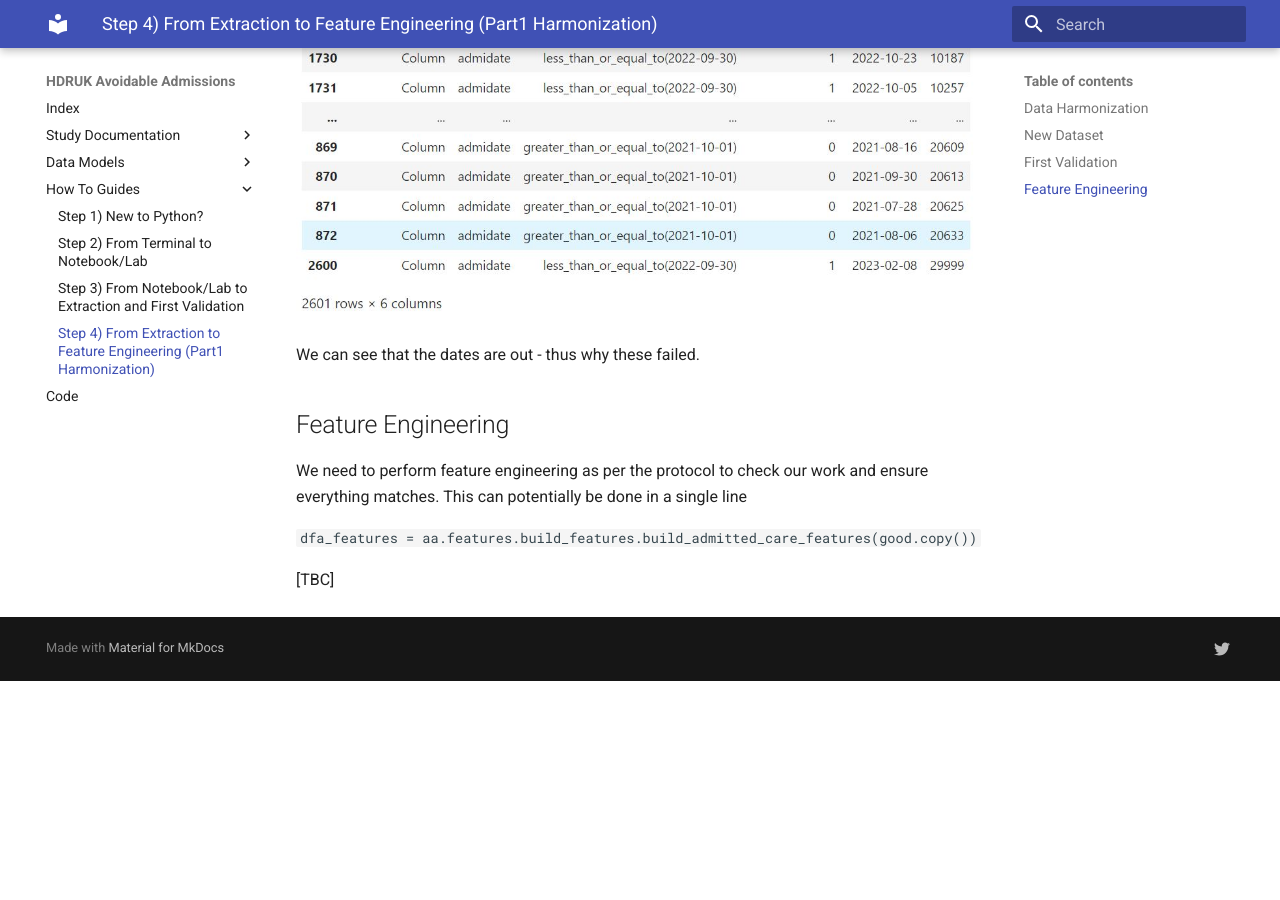
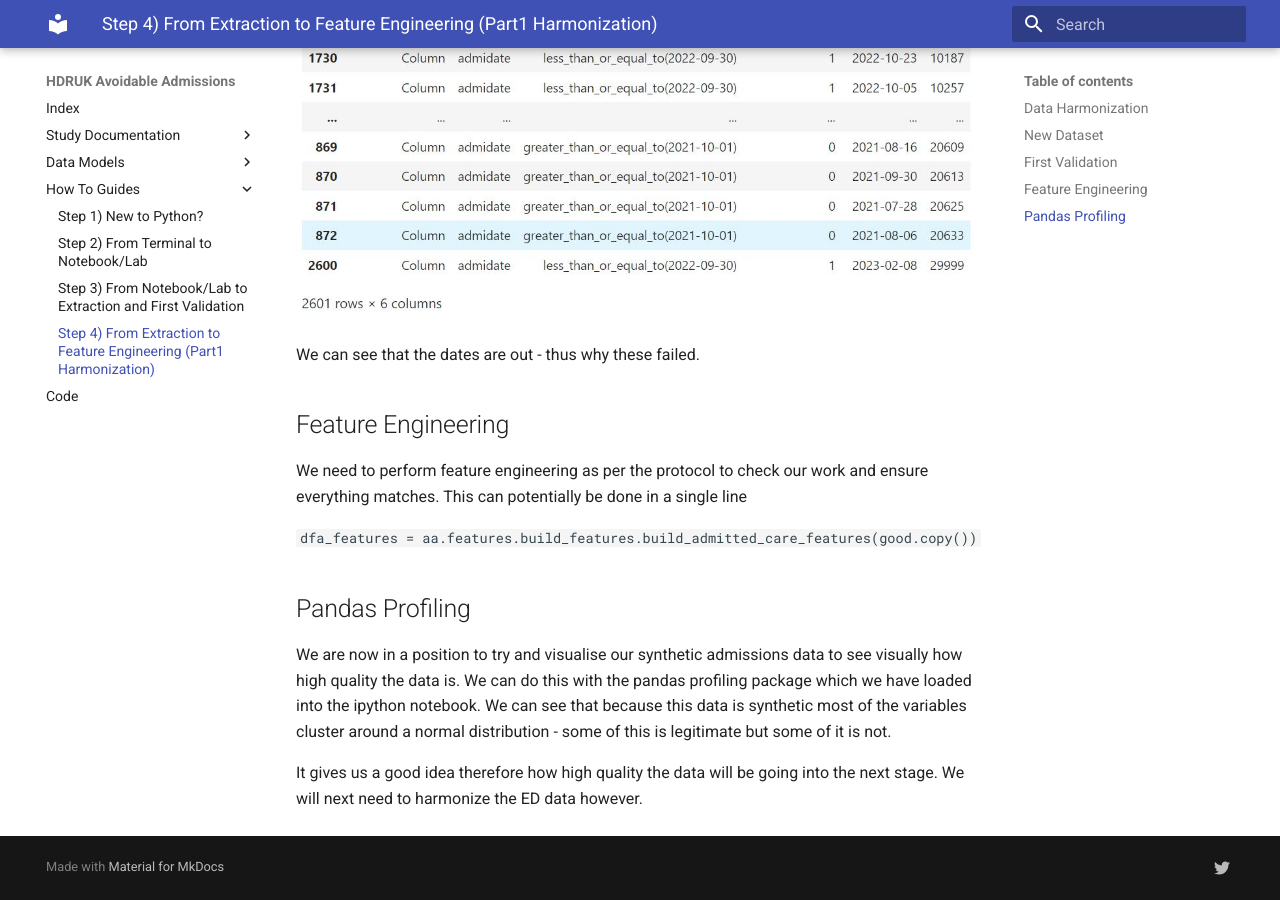
Before and after one commit to MattStammers/hdruk_avoidable_admissions_collaboration_docs, an MkDocs documentation site: the page built from docs/how_to_guides/from_extraction_to_feature_engineering.md, in a window 1280 px wide and 900 px high, scrolled down 2150 px. Built offline with MkDocs 1.6.1 and Material for MkDocs 9.7.7, drawn with Linux system fonts in a browser that asks for light colours; before the commit the page ends 2831 px from its top, so only the background shows below that.

Commit message:
updated data harmonization

```diff
--- a/docs/how_to_guides/from_extraction_to_feature_engineering.md
+++ b/docs/how_to_guides/from_extraction_to_feature_engineering.md
@@ -42,4 +42,8 @@ We need to perform feature engineering as per the protocol to check our work and
 
 `dfa_features = aa.features.build_features.build_admitted_care_features(good.copy())`
 
-[TBC]
+## Pandas Profiling
+
+We are now in a position to try and visualise our synthetic admissions data to see visually how high quality the data is. We can do this with the pandas profiling package which we have loaded into the ipython notebook. We can see that because this data is synthetic most of the variables cluster around a normal distribution - some of this is legitimate but some of it is not.
+
+It gives us a good idea therefore how high quality the data will be going into the next stage. We will next need to harmonize the ED data however.
--- a/mkdocs.yml
+++ b/mkdocs.yml
@@ -12,8 +12,8 @@ plugins:
 nav:
   - Index: index.md
   - Study Documentation:
-    # - Avoidable Admissions: documentation/avoidable_admissions_sap.md
-    # - Winter Pressures Statistical Analysis Plan: documentation/winter_pressures_sap.md
+    - Avoidable Admissions: documentation/avoidable_admissions_sap.md
+    - Winter Pressures Statistical Analysis Plan: documentation/winter_pressures_sap.md
     - Global Variables Statistical Analysis Plan: documentation/global_variables.md
   - Data Models:
     - Admitted Patient Care: data_models/admitted_patient_care_data_model.md
```
Also changed, not shown: 1 other file.
